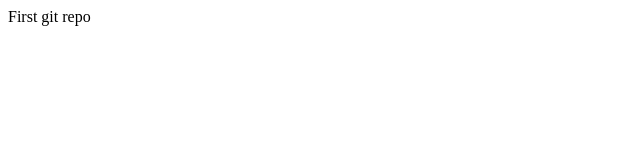
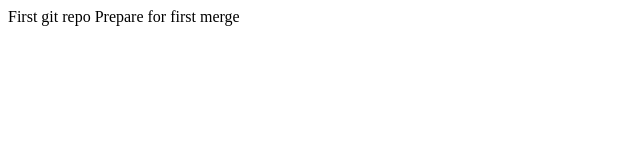
Before and after one commit to MitkoDyakov/training, a plain HTML site: page index.html in a window 1280 px wide. Shown: the whole page, without its empty margins (0-640 px from the left). Drawn offline with Linux system fonts and the light colour scheme.

Commit message:
Commit m3

```diff
--- a/index.html
+++ b/index.html
@@ -4,5 +4,6 @@
 </head>
 <body>
     First git repo
+	Prepare for first merge
 </body>
 </html>
```
